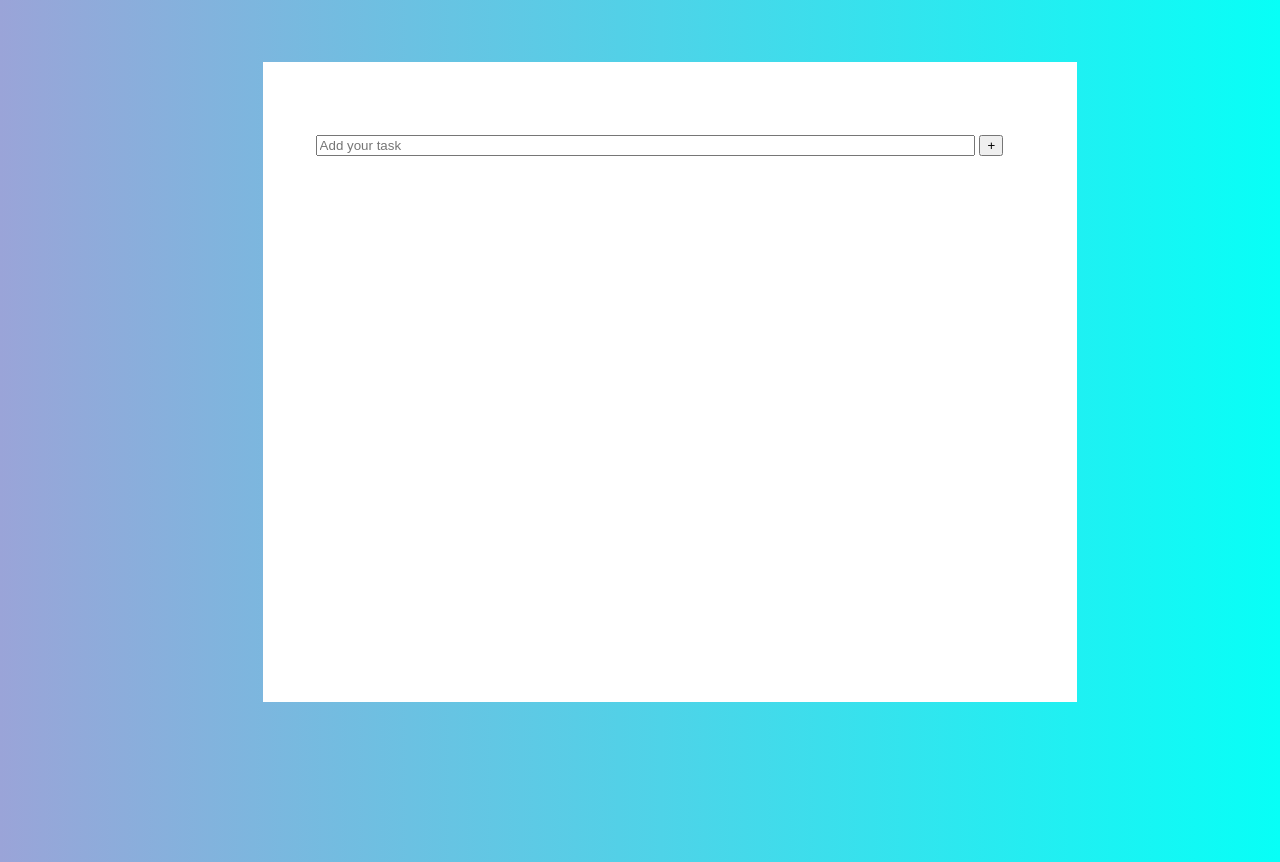
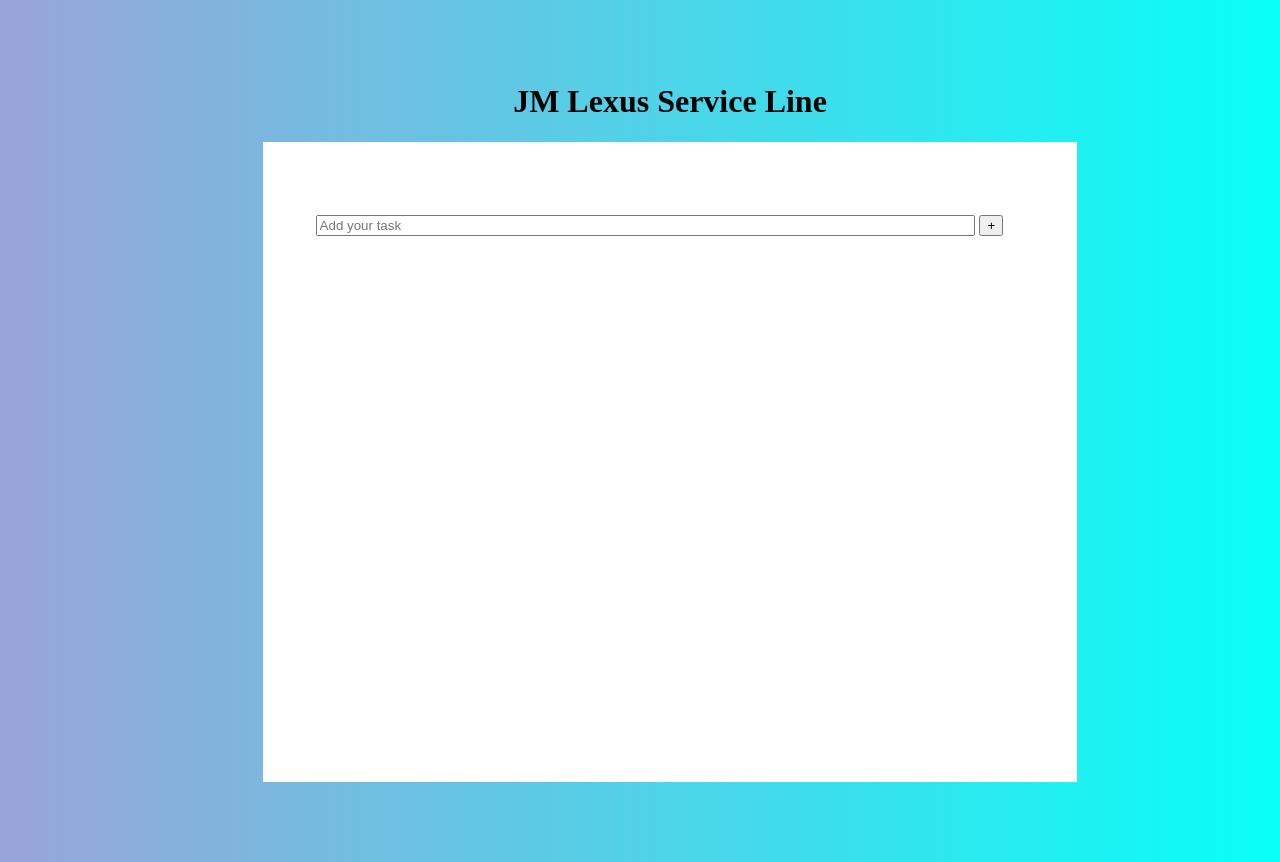
Before and after one commit to sankalpgunturi/todo, a plain HTML site: page index.html in a window 1280 px wide. Drawn offline with Linux system fonts and the light colour scheme.

Commit message:
Update index.html

```diff
--- a/index.html
+++ b/index.html
@@ -4,13 +4,14 @@
     <meta charset="UTF-8" />
     <meta http-equiv="X-UA-Compatible" content="IE=edge" />
     <meta name="viewport" content="width=device-width, initial-scale=1.0" />
-    <title>Document</title>
+    <title>JM Lexus Service Line</title>
     <link rel="stylesheet" href="styles.css" />
     <!-- CSS only -->
     <!-- <link href="https://cdn.jsdelivr.net/npm/bootstrap@5.2.0-beta1/dist/css/bootstrap.min.css" rel="stylesheet" integrity="sha384-0evHe/X+R7YkIZDRvuzKMRqM+OrBnVFBL6DOitfPri4tjfHxaWutUpFmBp4vmVor" crossorigin="anonymous"> -->
     <link rel="stylesheet" href="https://cdnjs.cloudflare.com/ajax/libs/font-awesome/6.1.1/css/all.min.css">
     </head>
     <body class="center">
+        <h1>JM Lexus Service Line</h1>
         <div class="container center">
             <div class="form-div center">
                 <div id="input-form">
```
